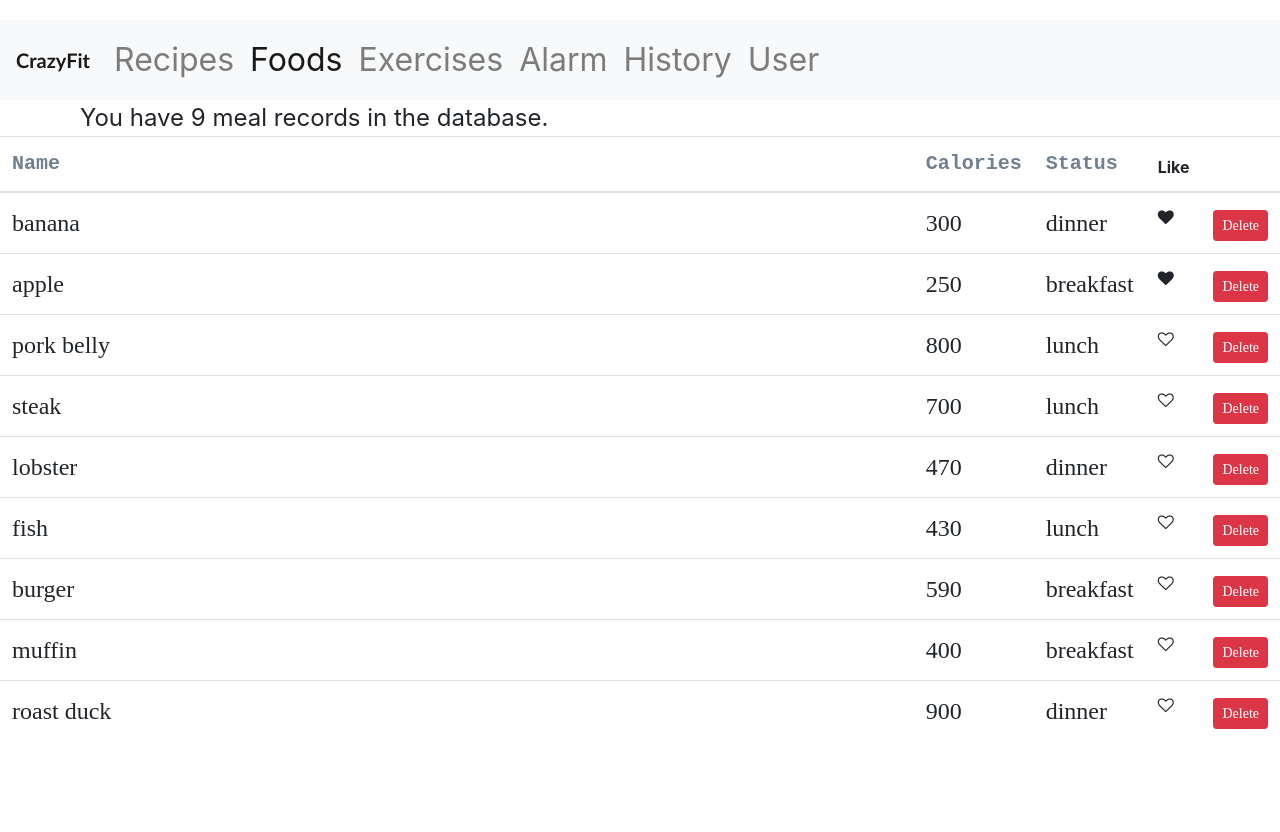
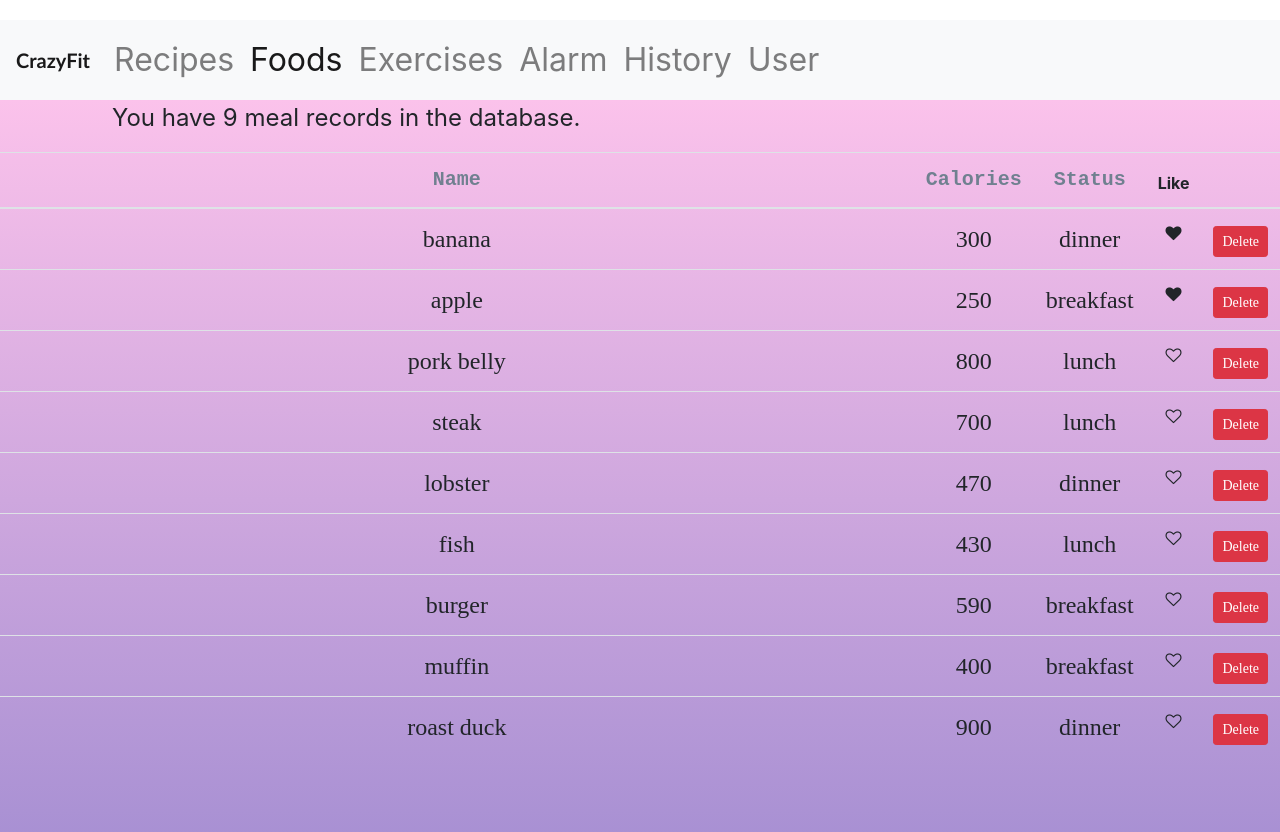
Before and after one commit to evegogogo/WebProject-React, a React (Create React App) app: page /foods in a window 1280 px wide. Shown: the top 832 px of the page. Before the commit the page ends 800 px from the top, so only its background shows below. Built offline with nearby package versions, Linux system fonts and the light colour scheme.

Commit message:
change some css

```diff
--- a/src/App.css
+++ b/src/App.css
@@ -71,12 +71,6 @@
   font-family: 'Trebuchet MS', 'Lucida Sans Unicode', 'Lucida Grande', 'Lucida Sans', Arial, sans-serif;
 }
 
-.note {
-  padding: 0 5rem;
-  margin: 0 auto;
-  font-size: x-large;
-}
-
 .navbar-nav {
   font-size: xx-large;
   padding: 0rem 5rem;
@@ -93,6 +87,12 @@ table .col {
   font-family: cursive;
 }
 
+.note {
+  font-size: x-large;
+  text-align: left;
+  padding-left: 7rem;
+}
+
 .alarm-info {
   font-size: xx-large;
   font-family: Verdana, Geneva, Tahoma, sans-serif;
@@ -105,3 +105,11 @@ table .col {
   justify-content: center;
   align-items: center;
 }
+
+.navbar-brand {
+  color: aliceblue;
+}
+
+.navbar-nav {
+  text-shadow: darkgray;
+}
--- a/src/page.js
+++ b/src/page.js
@@ -21,7 +21,7 @@ class Page extends Component {
     return (
       <div>
         <NavBar />
-        <div className="content">
+        <div className="App">
           <Switch>
             <Route path="/recipes" component={Recipes} />
             <Route path="/foods" component={Foods} />
```
